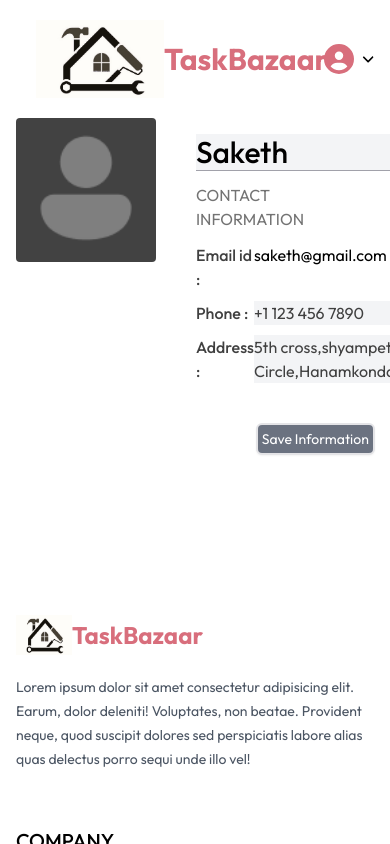
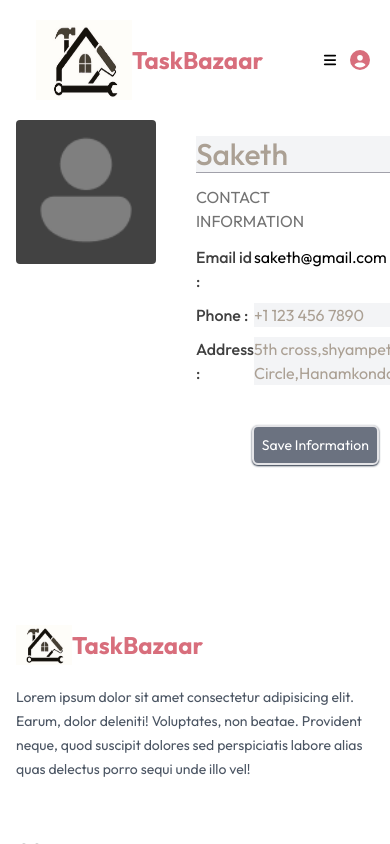
Before and after one commit to Spoorthi1411/Appointment-Booking, a React (Vite) app in the folder frontend/: page /my-profile in a window 390 px wide. Both pictures are taken after a click on the button "Edit". Shown: the top 844 px of the page. Built offline with nearby package versions, Linux system fonts and the light colour scheme.

Commit message:
responsive navbar

```diff
--- a/frontend/src/components/Header.jsx
+++ b/frontend/src/components/Header.jsx
@@ -9,7 +9,7 @@ const Header = () => {
             <p className='font-bold text-[46px] text-center'>
             Book <span className='text-[#d86e7c]'>Home Services </span><br/> in Just one Click!
             </p>
-            <p className='text-xl text-gray-400 font-semibold'>Home Services Made Simple & Hassle-Free.</p>
+            <p className='text-center text-xl text-gray-400 font-semibold'>Home Services Made Simple & Hassle-Free.</p>
             <div className='mt-4 flex'>
                 <input placeholder='search' className='rounded-full md:w-[350px] pl-4 p-2 border-solid border-gray-400 border-[2px]'></input>
                 <button className='rounded-full size-8 mt-1 ml-2 bg-[#d86e7c]'>
--- a/frontend/src/components/NavBar.jsx
+++ b/frontend/src/components/NavBar.jsx
@@ -2,8 +2,8 @@ import React, { useState } from 'react'
 import { asserts } from '../assets/asserts'
 import { NavLink, useNavigate } from 'react-router-dom'
 import { FontAwesomeIcon } from "@fortawesome/react-fontawesome"
-import {faCircleUser} from "@fortawesome/free-solid-svg-icons";
-import {faAngleDown} from "@fortawesome/free-solid-svg-icons";
+import {faBars, faCircleUser} from "@fortawesome/free-solid-svg-icons";
+import {faCircleXmark} from "@fortawesome/free-solid-svg-icons";
 const NavBar = () => {
     const navigate=useNavigate();
     const [showMenu,setShowMenu]=useState(false);
@@ -12,11 +12,11 @@ const NavBar = () => {
   return (
     <div className='flex items-center justify-between text-sm '>
       <div className='flex m-5 items-center'>
-        <img src={asserts.logo} alt="" className='w-32 h-25 '/>
-        <h2 className='text-[#d86e7c] font-bold text-3xl cursor-default
+        <img src={asserts.logo} alt="" className='w-24 h-20 lg:w-32 lg:h-25 '/>
+        <h2 className='text-[#d86e7c] font-bold text-2xl lg:text-3xl cursor-default
         '>TaskBazaar</h2>
       </div>
-      <ul className='hidden md:flex items-start
+      <ul className='hidden lg:flex items-start
       gap-20 font-semibold m-5'>
         <NavLink to={'/'}>
             <li className='py-1'>HOME</li>
@@ -31,10 +31,26 @@ const NavBar = () => {
             <hr className='border-none outline-none h-0.5 bg-[#d86e7c] w-3/5 m-auto hidden'/>
         </NavLink>
       </ul>
-      <div>
+      <div className='flex items-center w-1/6 justify-evenly'>
+        {/*------Mobile Menu--------*/}
+        <FontAwesomeIcon onClick={()=>setShowMenu(true)} className='w-6 lg:hidden' icon={faBars} />
+        <div className={`${showMenu ? 'fixed w-full' : 'h-0 w-0'} lg:hidden right-0 top-0 bottom-0 z-20 overflow-hidden bg-white transition-all`}>
+          <div className='flex items-center justify-between px-5 py-6'>
+            <div className='flex m-5 items-center'>
+              <img src={asserts.logo} alt="" className='w-20 h-16'/>
+              <h2 className='text-[#d86e7c] font-bold text-2xl cursor-default
+              '>TaskBazaar</h2>
+            </div>
+            <FontAwesomeIcon className='bg-gray-600 text-white text-lg rounded-full mr-8 w-8 h-8' onClick={()=>setShowMenu(false)} icon={faCircleXmark} />
+          </div>
+          <ul className='flex flex-col items-center gap-2 mt-5 px-5 text-lg font-medium'>
+            <NavLink className='px-4 py-2 rounded inline-block' onClick={()=>setShowMenu(false)} to='/'>Home</NavLink>
+            <NavLink className='px-4 py-2 rounded inline-block' onClick={()=>setShowMenu(false)} to='/services'>Services</NavLink>
+            <NavLink className='px-4 py-2 rounded inline-block' onClick={()=>setShowMenu(false)} to='/about'>About</NavLink>
+          </ul>
+        </div>
         {token ? <div className='flex items-center gap-2 cursor-pointer group relative'>
-          <FontAwesomeIcon icon={faCircleUser}  className="text-3xl text-[#d86e7c]"/>
-          <FontAwesomeIcon icon={faAngleDown}/>
+          <FontAwesomeIcon icon={faCircleUser}  className="text-xl lg:text-3xl text-[#d86e7c]"/>
           <div className='absolute top-0 right-0 pt-14 text-base font-medium text-gray-500 z-20 hidden group-hover:block'>
             <div className='min-w-48 bg-stone-100 rounded flex flex-col gap-4 p-4'>
               <p onClick={()=>navigate('/my-profile')} className='hover:text-black cursor-pointer'>My Profile</p>
@@ -43,6 +59,7 @@ const NavBar = () => {
             </div>
           </div>
         </div> : <button onClick={()=>navigate('/login')} className='bg-[#d86e7c] p-3 rounded-full border-black border-1 text-white font-semibold hidden md:block'>Create Account</button>}
+
       </div>
     </div>
   )
--- a/frontend/src/pages/MyProfile.jsx
+++ b/frontend/src/pages/MyProfile.jsx
@@ -23,11 +23,11 @@ const MyProfile = () => {
       <div className='w-2/3'>
         {
           isEdit
-          ? <input className='bg-gray-100 text-3xl font-medium max-w-60 mt-4' type="text" value={userData.name} onChange={e => setUserData(prev => ({...prev,name:e.target.value}))}/>
+          ? <input className='bg-gray-100 text-3xl font-medium max-w-60 mt-4 text-[#aba094]' type="text" value={userData.name} onChange={e => setUserData(prev => ({...prev,name:e.target.value}))}/>
           : <p className='font-medium text-3xl text-neutral-800 mt-4'>{userData.name}</p>
         }
         <hr className='bg-zinc-400 h-[1px] border-none'/>
-        <div className='flex justify-between'>
+        <div className='flex justify-between '>
           <div className='text-base w-1/2 mr-28'>
             <p className='text-neutral-500 mt-3'>CONTACT INFORMATION</p>
             <div className='grid grid-cols-[2fr_4fr] gap-y-2.5 mt-3 text-neutral-700'>
@@ -36,16 +36,16 @@ const MyProfile = () => {
               <p className='font-medium'>Phone :</p>
             {
               isEdit
-              ? <input className='bg-gray-100 max-w-52' type="text" value={userData.phone} onChange={e => setUserData(prev => ({...prev,phone:e.target.value}))}/>
+              ? <input className='bg-gray-100 max-w-52 text-[#aba094]' type="text" value={userData.phone} onChange={e => setUserData(prev => ({...prev,phone:e.target.value}))}/>
               : <p className='text-black'>{userData.phone}</p>
             }
             <p className='font-medium'>Address :</p>
             {
               isEdit
                 ? <p>
-                  < input className='bg-gray-100' onChange={(e)=> setUserData(prev => ({...prev,address: {...prev.address,line1: e.target.value}}))} value={userData.address.line1} type='text'/>
+                  < input className='bg-gray-100 text-[#aba094]' onChange={(e)=> setUserData(prev => ({...prev,address: {...prev.address,line1: e.target.value}}))} value={userData.address.line1} type='text'/>
                   <br/>
-                  <input className='bg-gray-100' onChange={(e)=> setUserData(prev => ({...prev,address: {...prev.address,line2: e.target.value}}))} value={userData.address.line2}  type='text'/>
+                  <input className='bg-gray-100 text-[#aba094]' onChange={(e)=> setUserData(prev => ({...prev,address: {...prev.address,line2: e.target.value}}))} value={userData.address.line2}  type='text'/>
                 </p>
                 : <p className='text-black'>
                   {userData.address.line1}
@@ -61,7 +61,7 @@ const MyProfile = () => {
               <p className='font-medium'>Gender:</p>
               {
               isEdit
-                ? <select className='max-w-25 bg-gray-100' onChange={(e)=>setUserData(prev => ({...prev,gender:e.target.value}))} value={userData.gender}>
+                ? <select className='max-w-25 bg-gray-100 text-[#aba094]' onChange={(e)=>setUserData(prev => ({...prev,gender:e.target.value}))} value={userData.gender}>
                   <option value="Male">Male</option>
                   <option value="Female">Female</option>
                 </select>
@@ -70,7 +70,7 @@ const MyProfile = () => {
               <p className='font-medium'>Birthday:</p>
               {
                 isEdit
-                ? <input className='max-w-25 bg-gray-100' onChange={(e)=>setUserData(prev => ({...prev,dob:e.target.value}))} value={userData.dob} type='date'/>
+                ? <input className='max-w-25 bg-gray-100 text-[#aba094]' onChange={(e)=>setUserData(prev => ({...prev,dob:e.target.value}))} value={userData.dob} type='date'/>
                 : <p className='text-black'>{userData.dob}</p>
               }
             </div>
@@ -79,8 +79,8 @@ const MyProfile = () => {
         <div className='text-center'>
             {
               isEdit
-              ? <button className='border-2 border-zinc-200 shadow-sm rounded-md bg-gray-500 text-white text-center mt-10 p-1' onClick={()=>setIsEdit(false)}>Save Information</button>
-              : <button className='border-2 border-zinc-200 shadow-sm rounded-md bg-gray-500 text-white text-center mt-10 p-1' onClick={()=>setIsEdit(true)}>Edit</button>
+              ? <button className='p-2 border-2 border-zinc-200 shadow-sm rounded-md bg-gray-500 text-white text-center mt-10 hover:shadow-lg shadow-slate-800' onClick={()=>setIsEdit(false)}>Save Information</button>
+              : <button className='border-2 border-zinc-200 shadow-sm rounded-md bg-gray-500 text-white text-center mt-10 p-2 hover:shadow-lg shadow-slate-800' onClick={()=>setIsEdit(true)}>Edit</button>
             }
         </div>
       </div>
```
